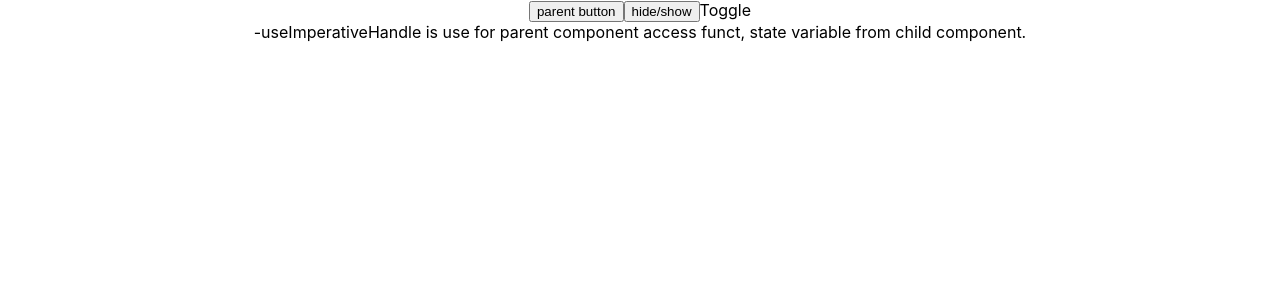
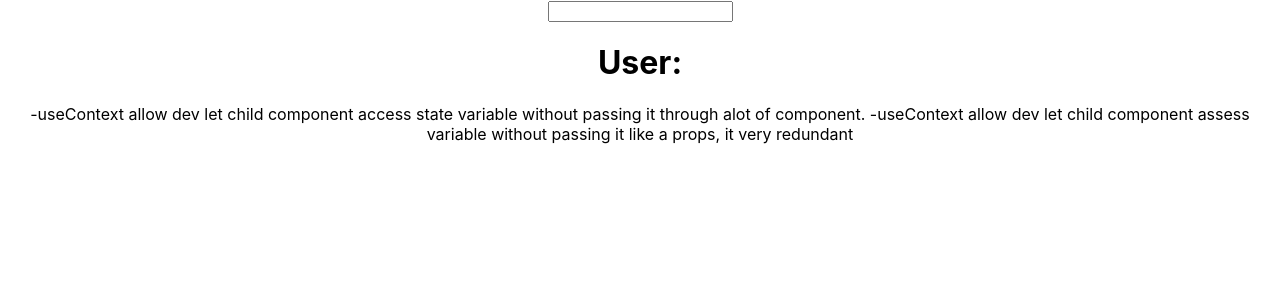
Before and after one commit to Ktzzz123/react_hook_explain, a React (Create React App) app: page / in a window 1280 px wide. Shown: the top 300 px of the page. Built offline with nearby package versions, Linux system fonts and the light colour scheme.

Commit message:
add useContext

```diff
--- a/src/App.js
+++ b/src/App.js
@@ -17,8 +17,8 @@ function App() {
       {/* <Home/> */}
 
 
-    <EuseImperativeHangdle/>
-    {/* <EuseContext/> */}
+    {/* <EuseImperativeHangdle/> */}
+    <EuseContext/>
     </div>
   );
 }
--- a/src/components/EuseContext.jsx
+++ b/src/components/EuseContext.jsx
@@ -1,14 +1,22 @@
-import React, { useState } from 'react';
+import React, { createContext, useState } from 'react';
 import Login from './nestedComponent/Login'
 import User from './nestedComponent/User'
+
+
+export const usernameConText = createContext(null);
+
 function EuseContext() {
     const [username, setUsername] = useState("");
     return (
-        <div>
-            <Login setUsername={setUsername}></Login>
-            <User username={username}></User>
 
-        </div>
+        <usernameConText.Provider value={{username, setUsername}}>
+            <Login ></Login>
+            <User></User>
+            <text>
+                -useContext allow dev let child component access state variable without passing it through alot of component.
+                -useContext allow dev let child component assess variable without passing it like a props, it very redundant
+            </text>
+        </usernameConText.Provider>
     );
 }
 
--- a/src/components/nestedComponent/Login.jsx
+++ b/src/components/nestedComponent/Login.jsx
@@ -1,6 +1,9 @@
-import React from 'react';
+import React, { useContext } from 'react';
+import { usernameConText } from '../EuseContext';
 
-function Login({setUsername}) {
+
+function Login() {
+    const {setUsername} = useContext(usernameConText);
     return (
         <div>
             <input onChange={(e)=>{setUsername(e.target.value)}}></input>
--- a/src/components/nestedComponent/User.jsx
+++ b/src/components/nestedComponent/User.jsx
@@ -1,6 +1,9 @@
-import React from 'react';
+import React,{useContext} from 'react';
 
-function User({username}) {
+import {usernameConText} from '../EuseContext'
+function User() {
+
+    const {username} = useContext(usernameConText);
     return (
         <div>
             <h1>User: {username}</h1>
```
